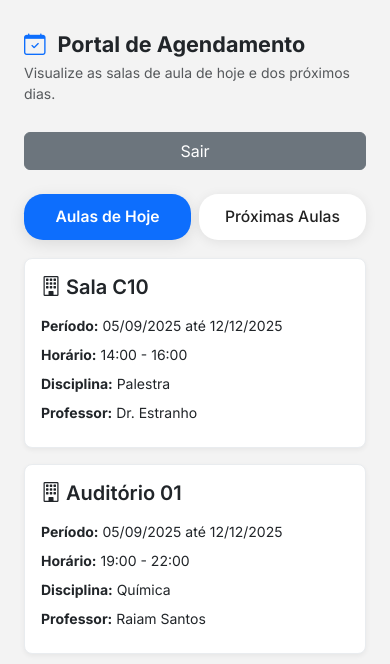
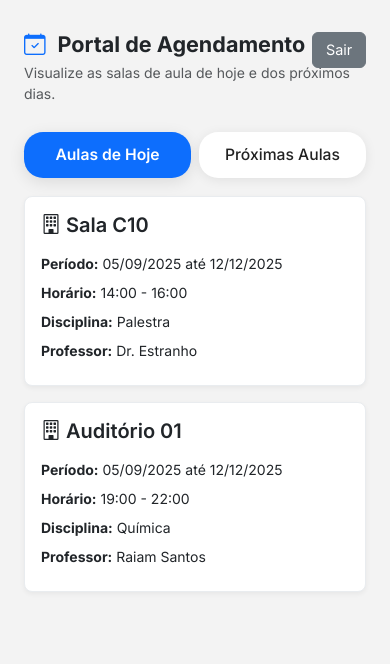
Before and after one commit to ericdalaporta/sistema-gerenciamento-salas, a plain HTML site: page aluno.html in a window 390 px wide. Drawn offline with nearby package versions, Linux system fonts and the light colour scheme.

Commit message:
Update aluno.html

```diff
--- a/aluno.html
+++ b/aluno.html
@@ -17,6 +17,8 @@
 <body>
 
     <div class="main-container container-fluid p-4 p-md-5">
+        <a href="index.html" class="btn btn-secondary btn-mobile-sair d-md-none">Sair</a>
+
         <header class="d-flex flex-column flex-md-row justify-content-between align-items-center mb-4">
             <div>
                 <h4 class="mb-1 fw-bold d-flex align-items-center">
@@ -24,7 +26,7 @@
                 </h4>
                 <p class="text-muted mb-1 mb-md-1">Visualize as salas de aula de hoje e dos próximos dias.</p>
             </div>
-            <div>
+            <div class="d-none d-md-block">
                 <a href="index.html" class="btn btn-secondary">Sair</a>
             </div>
         </header>
```
